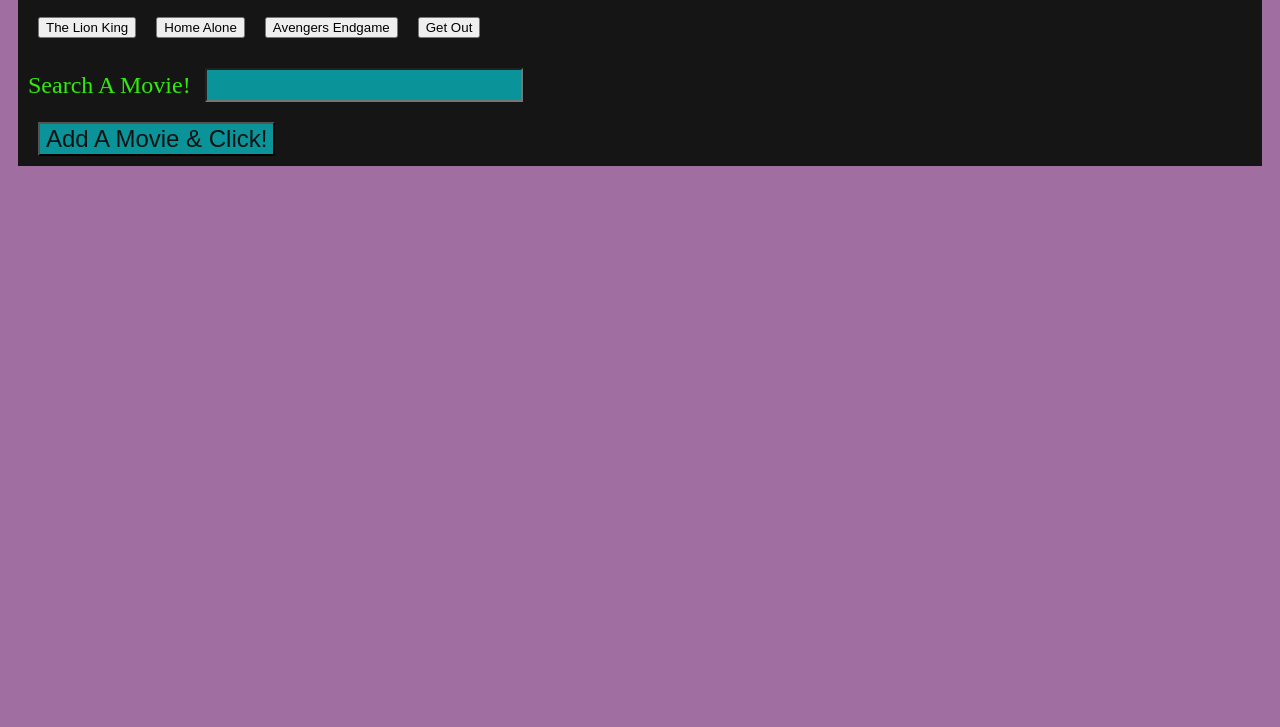
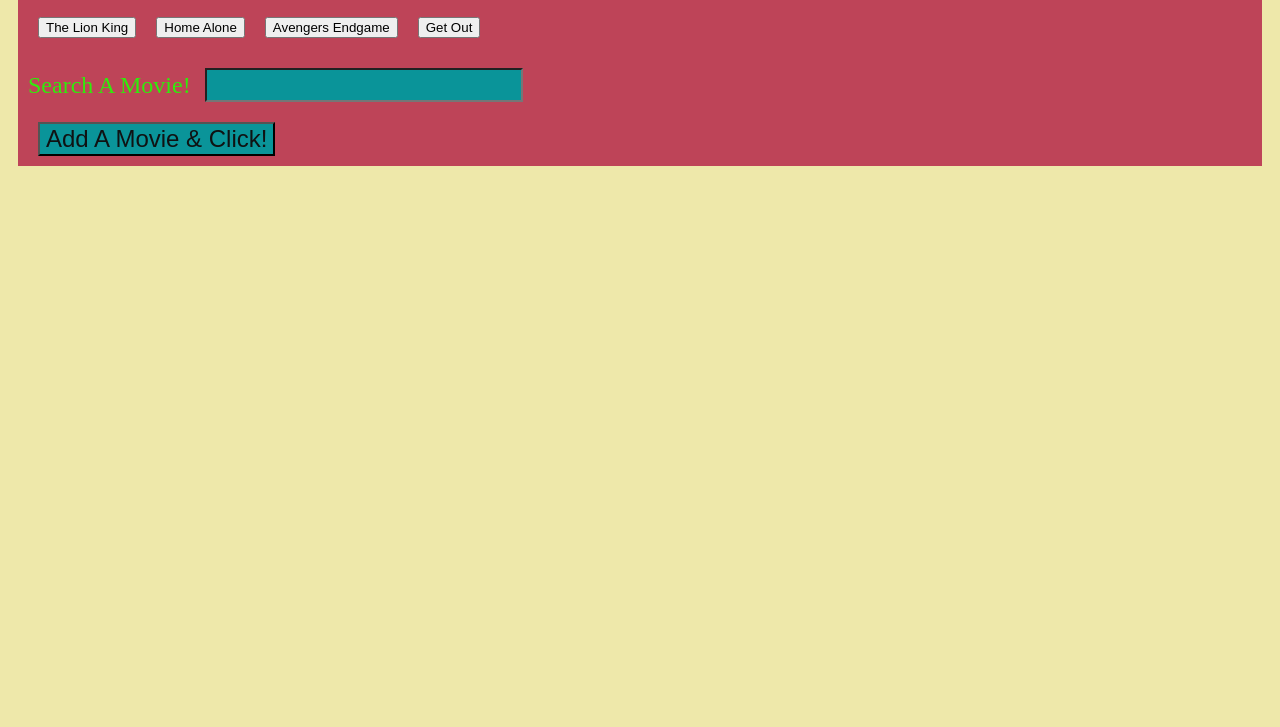
Before and after one commit to Guled06/Movies, a plain HTML site: page index.html in a window 1280 px wide. Shown: the part 73-800 px from the top of the page. Drawn offline with nearby package versions, Linux system fonts and the light colour scheme.

Commit message:
changed the background color of the body and the background color of the container background

```diff
--- a/movies.css
+++ b/movies.css
@@ -1,12 +1,12 @@
 
 
 body {
-  background-color: rgb(160, 110, 160);
+  background-color:palegoldenrod;
 }
 
 .container {
 
-background-color: rgb(22, 21, 21);
+background-color: rgb(190, 68, 88);
 color: rgb(207, 189, 21);
 
 }
```
